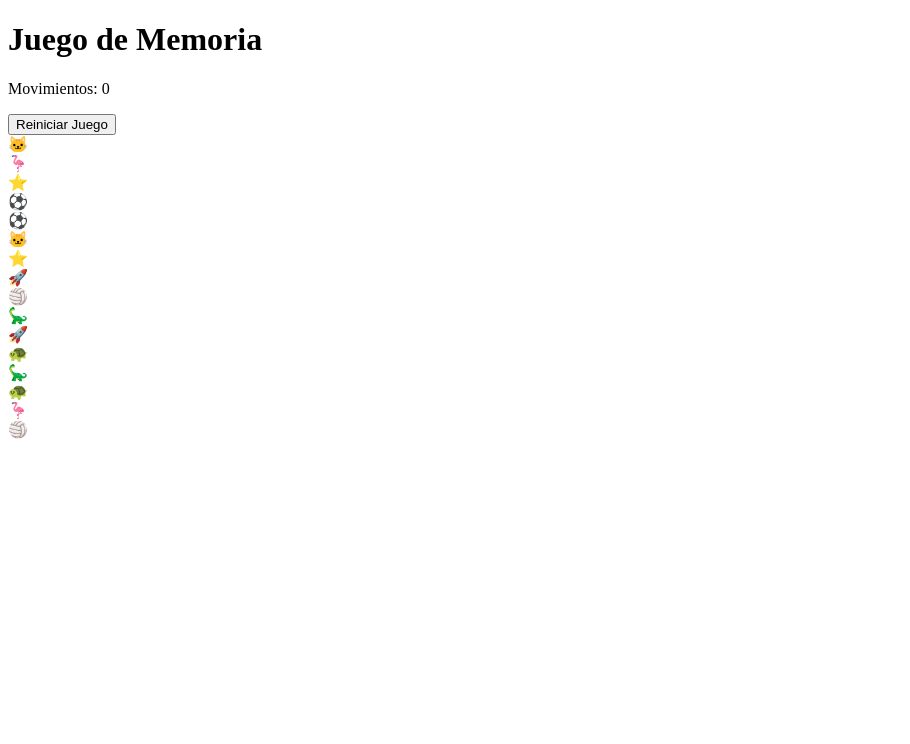
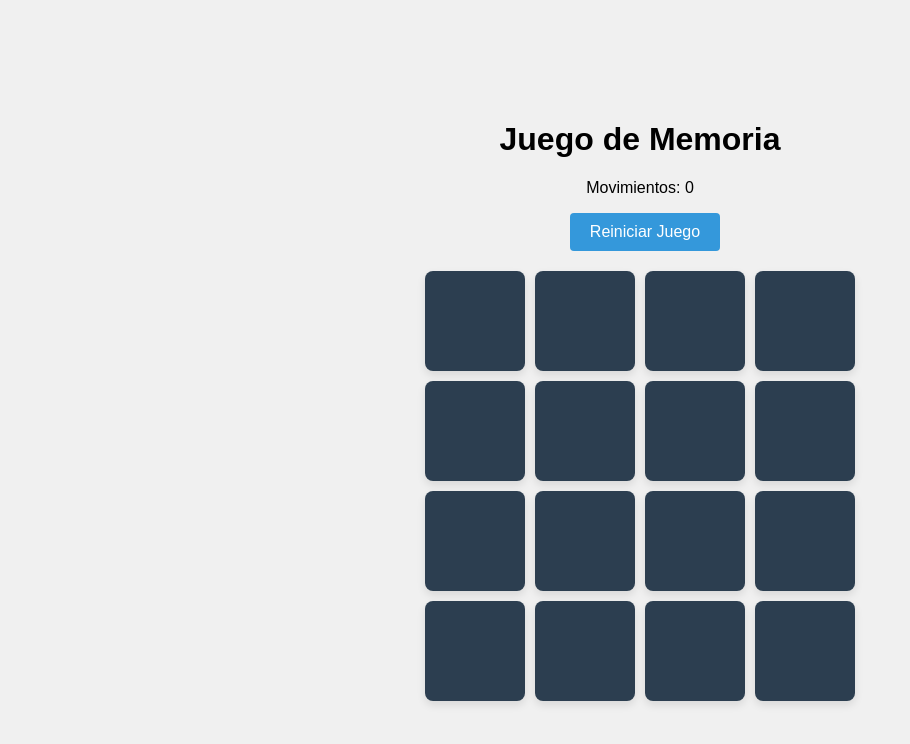
Before and after one commit to SebastianUVG/Lab6_React, a plain HTML site: page index.html in a window 1280 px wide. Shown: the whole page, without its empty margins (0-910 px from the left). Drawn offline with nearby package versions, Linux system fonts and the light colour scheme.

Commit message:
Final styles to final game

```diff
--- a/index.html
+++ b/index.html
@@ -6,7 +6,104 @@
     <title>Juego de Memoria</title>
     <style>
 
+        body {
+            font-family: Arial, sans-serif;
+            display: flex;
+            justify-content: center;
+            align-items: center;
+            min-height: 100vh;
+            margin: 0;
+            background-color: #f0f0f0;
+        }
 
+        .game-container {
+            text-align: center;
+            max-width: 800px;
+            margin: 0 auto;
+            padding: 20px;
+        }
+
+        .game-info {
+            margin-bottom: 20px;
+        }
+
+        .cards-grid {
+            display: grid;
+            grid-template-columns: repeat(4, 1fr);
+            gap: 10px;
+            max-width: 500px;
+            margin: 0 auto;
+        }
+
+        .card {
+            perspective: 1000px;
+            width: 100px;
+            height: 100px;
+            cursor: pointer;
+        }
+
+        .card-inner {
+            position: relative;
+            width: 100%;
+            height: 100%;
+            transition: transform 0.6s;
+            transform-style: preserve-3d;
+        }
+
+        .card.flipped .card-inner {
+            transform: rotateY(180deg);
+        }
+
+        .card-front, .card-back {
+            position: absolute;
+            width: 100%;
+            height: 100%;
+            backface-visibility: hidden;
+            display: flex;
+            justify-content: center;
+            align-items: center;
+            border-radius: 8px;
+            box-shadow: 0 4px 8px rgba(0, 0, 0, 0.1);
+        }
+
+        .card-front {
+            background-color: #2c3e50;
+        }
+
+        .card-back {
+            background-color: #fff;
+            transform: rotateY(180deg);
+            font-size: 2em;
+        }
+
+        .game-complete {
+            background-color: #4CAF50;
+            color: white;
+            padding: 20px;
+            border-radius: 8px;
+            margin-bottom: 20px;
+            animation: fadeIn 0.5s;
+        }
+
+        button {
+            background-color: #3498db;
+            color: white;
+            border: none;
+            padding: 10px 20px;
+            border-radius: 4px;
+            cursor: pointer;
+            font-size: 1em;
+            margin-left: 10px;
+        }
+
+        button:hover {
+            background-color: #2980b9;
+        }
+
+        @keyframes fadeIn {
+            from { opacity: 0; }
+            to { opacity: 1; }
+        }
     </style>
 </head>
 <body>
```
